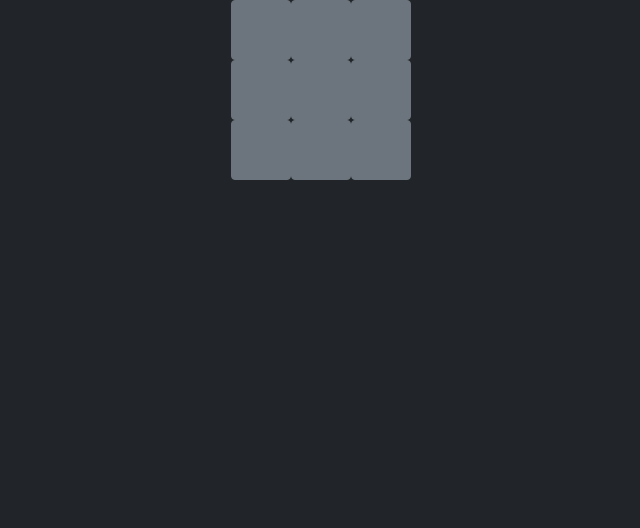
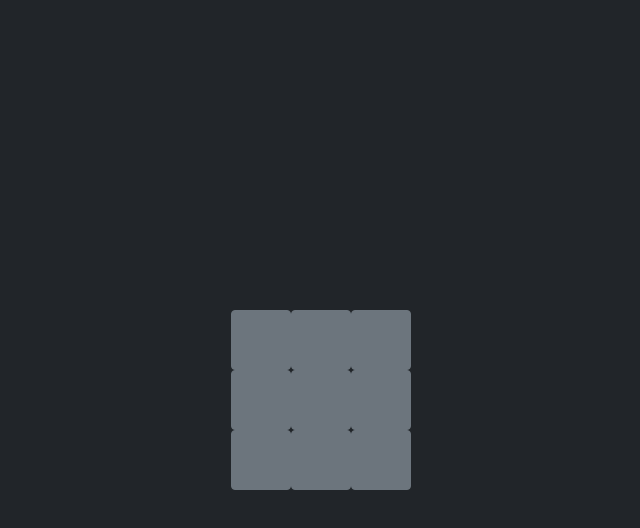
Before and after one commit to heyapricot/tictactoe.js, a website built with webpack: page index.html in a window 1280 px wide. Shown: the whole page, without its empty margins (319-959 px from the left). Built offline with nearby package versions, Linux system fonts and the light colour scheme.

Commit message:
Centered cell grid

```diff
--- a/index.html
+++ b/index.html
@@ -9,7 +9,7 @@
 </head>
 <body>
     <section id="main">
-        <div class="container" id="mainContainer">
+        <div class="container d-flex flex-column justify-content-center" id="mainContainer">
 
         </div>
     </section>
--- a/style.css
+++ b/style.css
@@ -1,3 +1,7 @@
 body {
     background-color: #212529;
 }
+
+#mainContainer {
+    height: 100vh;
+}
```
